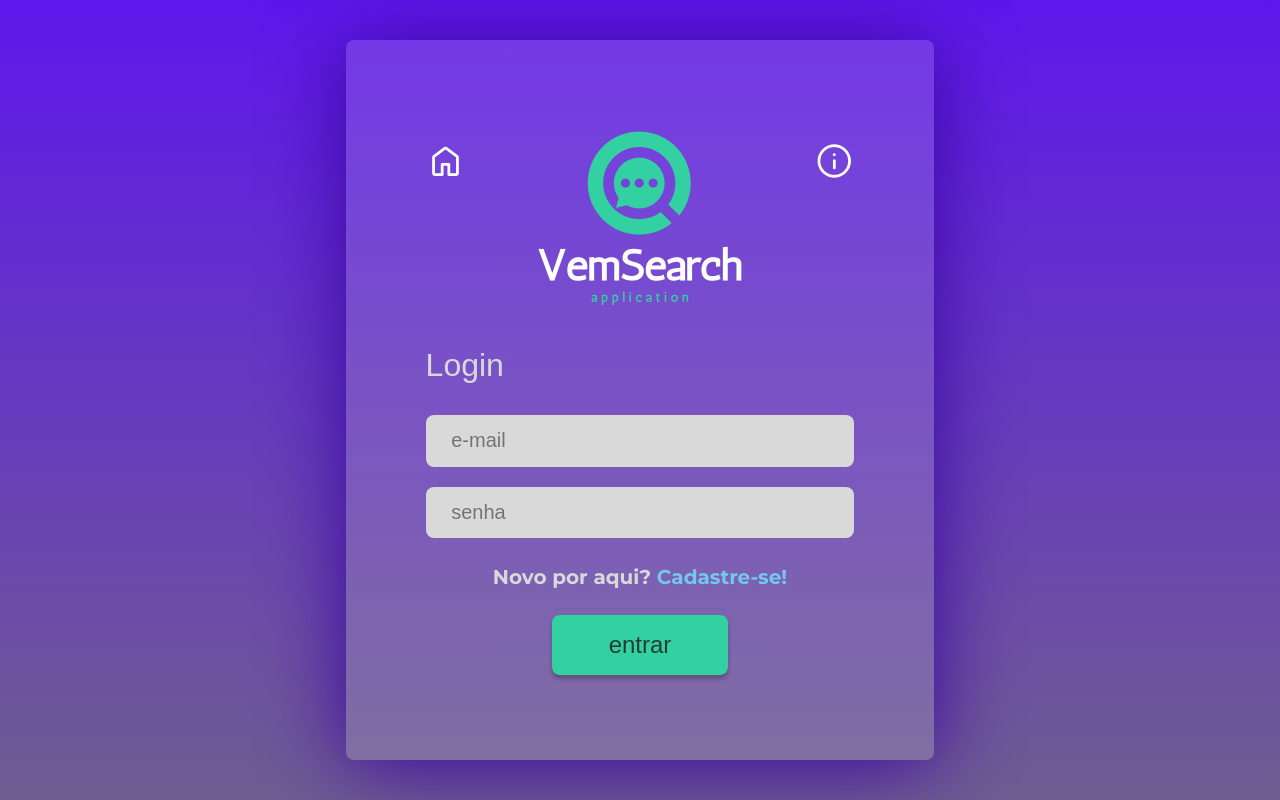
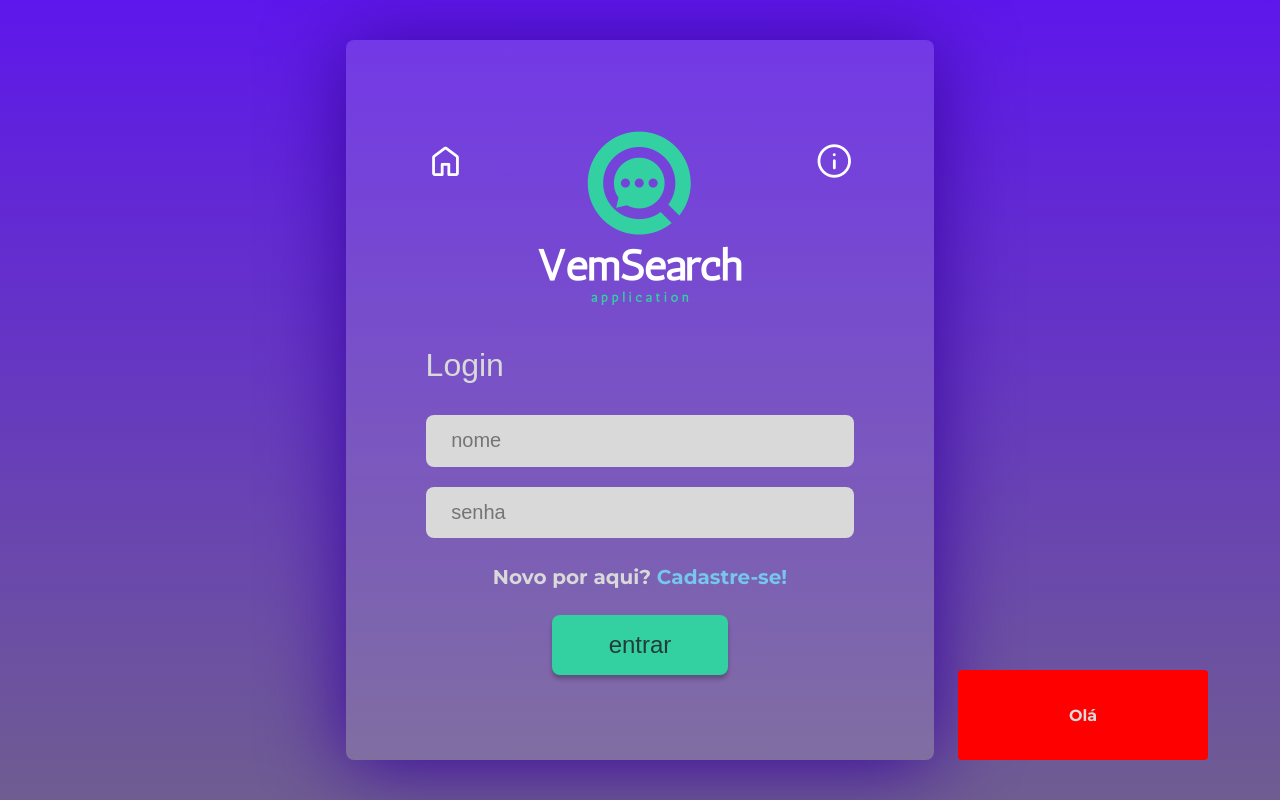
Before and after one commit to MarcosPaulo62/VemSearch, a React (Create React App) app: page /login in a window 1280 px wide. Built offline with nearby package versions, Linux system fonts and the light colour scheme; a web font is replaced by a local one.

Commit message:
Autenticação login e alert

```diff
--- a/package.json
+++ b/package.json
@@ -43,6 +43,7 @@
     ]
   },
   "devDependencies": {
-    "@types/react": "^18.2.20"
+    "@types/react": "^18.2.20",
+    "source-map-loader": "^4.0.1"
   }
 }
--- /dev/null
+++ b/src/components/Alert/Alert.tsx
@@ -0,0 +1,14 @@
+import React from "react";
+import { AlertProps, AlertStyled } from "./style";
+
+interface IChildren extends AlertProps{
+    children: React.ReactNode;
+}
+
+export function Alert({ children, backgroundColor }: IChildren){
+    return(
+        <AlertStyled backgroundColor={backgroundColor}>
+            {children}
+        </AlertStyled>
+    )
+}
--- /dev/null
+++ b/src/components/Alert/style.tsx
@@ -0,0 +1,23 @@
+import { styled } from "styled-components";
+
+export interface AlertProps {
+    backgroundColor: string;
+}
+
+export const AlertStyled = styled.div<AlertProps>`
+    width: 250px;
+    height: 90px;
+    padding: 0 1.5rem;
+    display: flex;
+    justify-content: center;
+    align-items: center;
+    font-size: 1rem;
+    font-family: 'Montserrat';
+    font-weight: 700;
+    color: var(--off-white);
+    background-color: ${props => props.backgroundColor};
+    position: fixed;
+    right: 4.5rem;
+    bottom: 5%;
+    border-radius: 4px;
+`
--- a/src/pages/Inicio/Inicio.tsx
+++ b/src/pages/Inicio/Inicio.tsx
@@ -1,18 +1,11 @@
 import { Button } from "../../components/Button/Button";
 import { CardBackground } from "../../components/CardBackground/CardBackground";
-import logo from "../../assets/logo.png"
-import { InicioStyle } from "./style";
 
-export function Inicio() {
-    return (
+export function Inicio(){
+    return(
         <>
             <CardBackground>
-                    <Button width={"130px"} color={"var(--off-white)"} border={"2px solid var(--brand-2)"} backgroundColor={"transparent"}>sobre nós</Button>
-                <InicioStyle>
-                    <img className="imgLogo-inicio" src={logo} alt="Logo VemSearch application" />
-                    <h1>Conectamos nossos usuários por todo país!</h1>
-                    <Button backgroundColor="var(--brand-2)" border="none" color="var(--black-85)" width="320px">iniciar a busca!</Button>
-                </InicioStyle>
+                <Button width={"120px"} color={"var(--off-white)"} border={"2px solid var(--brand-2)"} backgroundColor={"transparent"}>sobre nós</Button>
             </CardBackground>
         </>
     )
--- a/src/pages/Login/Login.tsx
+++ b/src/pages/Login/Login.tsx
@@ -1,22 +1,40 @@
 import { useForm } from 'react-hook-form';
-import { Link } from 'react-router-dom';
+import { Link, useNavigate } from 'react-router-dom';
 import { CardBackground } from "../../components/CardBackground/CardBackground";
 import { MainLogin } from "./styles";
 import logo from '../../assets/logo.png';
 import { Button } from '../../components/Button/Button';
-
-interface FormData {
-    email: string;
-    senha: string;
-}
+import { IFormAuthValues } from '../../utils/interface';
+import { Alert } from '../../components/Alert/Alert';
 
 export function Login(){
-    const { register, handleSubmit, reset } = useForm<FormData>();
+    const navigate = useNavigate();
+    const { register, handleSubmit, reset } = useForm<IFormAuthValues>();
 
-    const onSubmit = (data: FormData) => {
-        console.log(data);
+    const onSubmit = (data: IFormAuthValues) => {
+        loginUser(data);
         reset();
     };
+
+    const apiKey = 'http://vemser-dbc.dbccompany.com.br:39000/vemser/dbc-pessoa-api'
+
+    async function loginUser(user: IFormAuthValues){
+        const response = await fetch(`${apiKey}/auth`, {
+            method: "POST",
+            headers: {
+                'Content-Type': 'application/json',
+            },
+            body: JSON.stringify(user),
+        });
+
+        if (!response.ok){
+            throw new Error("Erro ao fazer requisição!");
+        }
+
+        const token = await response.text();
+        localStorage.setItem("token", token);
+        navigate('/area-logada');
+    }
 
     return(
         <CardBackground width="46vw">
@@ -36,13 +54,14 @@ export function Login(){
                         </span>
                     </Link>
                 </div>
+                <Alert backgroundColor='red'>Olá</Alert>
 
                 <form onSubmit={handleSubmit(onSubmit)}>
                     <h2>Login</h2>
                     <input
-                        type='email'
-                        placeholder='e-mail'
-                        {...register("email")}
+                        type='text'
+                        placeholder='nome'
+                        {...register("login")}
                         required
                     />
 
--- /dev/null
+++ b/src/utils/interface.ts
@@ -0,0 +1,4 @@
+export interface IFormAuthValues {
+    login: string,
+    senha: string,
+}
```
Also changed, not shown: 1 other file (tests, documents, lock files or other folders).
